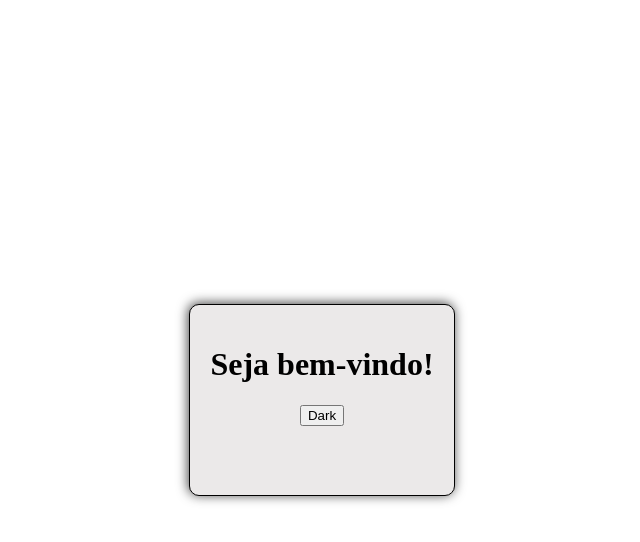
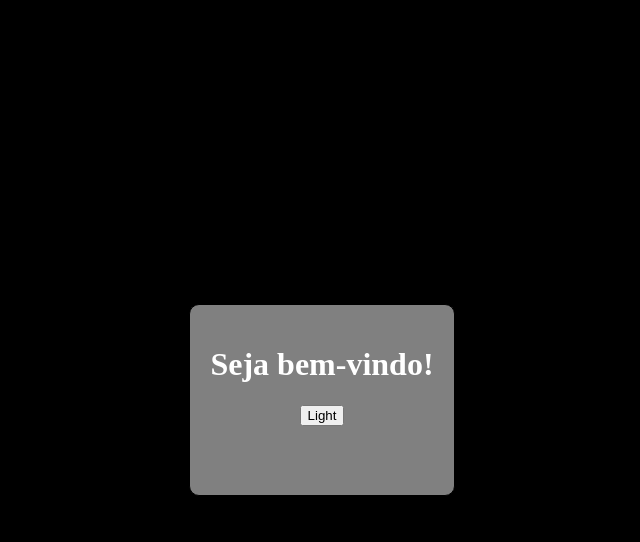
Before and after one commit to jaisonschmidt/atitus-2025-02-dom-storage, a plain HTML site: page index.html in a window 1280 px wide. Both pictures are taken after a click on the button "Dark". Shown: the whole page, without its empty margins (318-958 px from the left). Drawn offline with Linux system fonts and the light colour scheme.

Commit message:
style: add script.js for light and dark mode functionality

```diff
--- a/index.html
+++ b/index.html
@@ -13,5 +13,7 @@
         <button id="lightBtn">Light</button>
         <button id="darkBtn">Dark</button>
     </main>
+
+    <script src="script.js"></script>
 </body>
 </html>
--- /dev/null
+++ b/script.js
@@ -0,0 +1,11 @@
+const body = document.body;
+const lightBtn = document.getElementById("lightBtn");
+const darkBtn = document.getElementById("darkBtn");
+
+lightBtn.onclick = function() {
+    body.className = "light";
+}
+
+darkBtn.onclick = function() {
+    body.className = "dark";
+}
```
